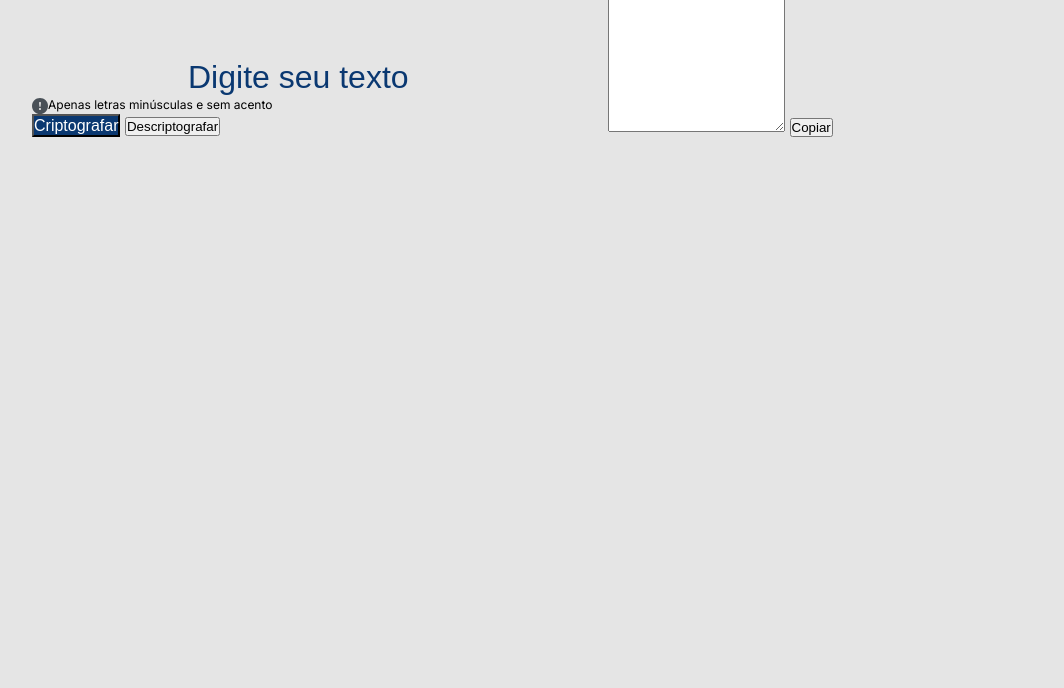
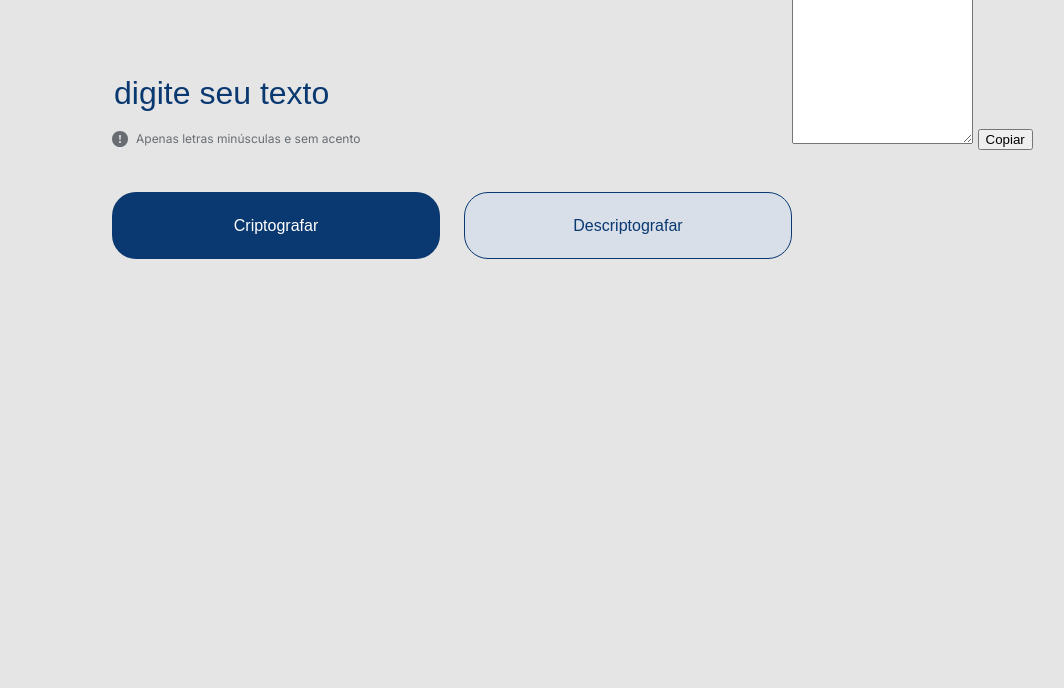
Before and after one commit to RaizaCirne/jogo-dado, a plain HTML site: page index.html in a window 1280 px wide. Shown: the part 112-800 px from the top of the page, without its empty margins (52-1116 px from the left). Drawn offline with Linux system fonts and the light colour scheme.

Commit message:
refactor: modificar estilo

```diff
--- a/assets/css/style.css
+++ b/assets/css/style.css
@@ -1,43 +1,75 @@
-* {
-  margin: 0;
-  padding: 0;
-}
-
 body {
   background: #e5e5e5;
   font-family: "Inter", sans-serif;
-  margin: 40px;
   margin-left: 84px;
+  padding-top: 40px;
 }
 
 main {
   display: flex;
+  margin-bottom: 50px;
+  margin-left: 80px;
 }
 
 .input {
+  background: #e5e5e5;
   border: none;
-  background: #e5e5e5;
   color: #0a3871;
+  margin-top: 80px;
+  text-transform: lowercase;
   font-weight: 400;
-  font-size: 2rem;
-  line-height: 2.625rem;
-  margin-top: 76px;
-  margin-left: 156px;
+  font-size: 32px;
+  line-height: 48px;
+}
+
+::placeholder {
+  color: #0a3871;
+}
+
+.input:focus {
+  outline: none;
 }
 
 .info {
   display: flex;
+  gap: 8px;
+  padding-bottom: 16px; /*verificar*/
+  font-weight: 400;
+  font-size: 12px;
+  line-height: 18px;
+  font-style: normal;
+  color: #495057;
+  opacity: 0.8;
 }
 
-.info p {
-  font-weight: 400;
-  font-size: 0.75rem;
-  line-height: 1.125;
+.botao {
+  display: flex;
+  margin-top: 16px;
+  gap: 24px;
 }
 
 .botao-criptografar {
+  width: 328px;
+  height: 67px;
   background: #0a3871;
+  border-radius: 24px;
   color: #ffffff;
+  font-style: normal;
+  font-weight: 400;
+  font-size: 16px;
+  line-height: 19px;
+  text-align: center;
+  border: none;
+}
+
+.botao-descriptografar {
+  width: 328px;
+  height: 67px;
+  background: #d8dfe8;
+  border: 1px solid #0a3871;
+  border-radius: 24px;
+  color: #0a3871;
+  font-style: normal;
   font-weight: 400;
   font-size: 16px;
   line-height: 19px;
--- a/index.html
+++ b/index.html
@@ -21,16 +21,17 @@
 
   <main>
     <section>
-      <input class="input" type="text" value="Digite seu texto">
+
+      <input class="input" placeholder="Digite seu texto">
 
       <div class="info">
-        <img src="./assets/img/exclamacao.svg" alt="">
+        <img src="./assets/img/exclamacao.svg" alt="Simbolo de exclamação">
         <p>Apenas letras minúsculas e sem acento</p>
       </div>
 
-      <div class="botoes">
-        <button class="botao-criptografar">Criptografar</button>
-        <button class="botao-descriptografar">Descriptografar</button>
+      <div class="botao">
+        <button type="button" class="botao-criptografar">Criptografar</button>
+        <button type="button" class="botao-descriptografar">Descriptografar</button>
       </div>
     </section>
 
```
